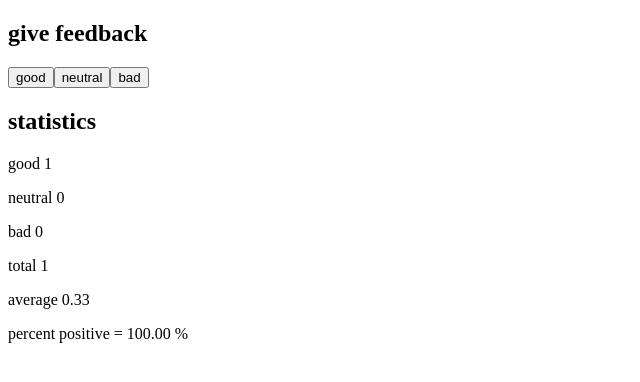
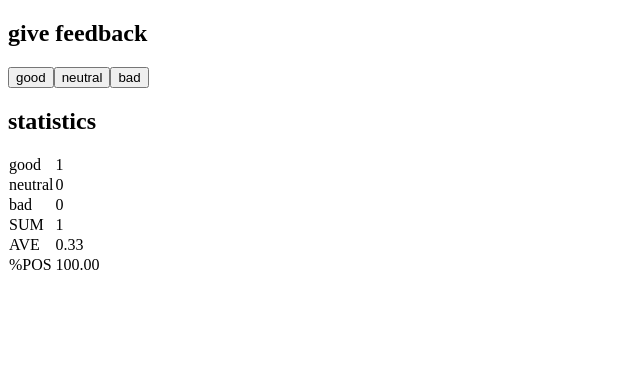
Before and after one commit to mpwdonnelly/FullStackOpen, a React (Create React App) app in the folder part01/unicafe/: page / in a window 1280 px wide. Both pictures are taken after a click on the button "good". Shown: the top 382 px of the page, without its empty margins (0-640 px from the left). Built offline with nearby package versions, Linux system fonts and the light colour scheme.

Commit message:
finishes unicafe exercise: step 6, adds table

```diff
--- a/part01/unicafe/src/App.js
+++ b/part01/unicafe/src/App.js
@@ -5,7 +5,10 @@ import { useState } from 'react'
 const StatisticLine = ({text, value}) => {
   return (
     <>
-      <p>{text} {value} </p>
+      <tr>
+        <td>{text}</td>
+        <td>{value}</td>
+      </tr>
     </>
   )
 }
@@ -26,9 +29,9 @@ const Statistics = ({ bad, neutral, good, total }) => {
       <StatisticLine text="good" value={good} />
       <StatisticLine text="neutral" value={neutral} />
       <StatisticLine text="bad" value={bad} />
-      <StatisticLine text="total" value={total} />
-      <p>average {((total / 3).toFixed(2))}</p>
-      <p>percent positive = { (total > 0) ? (((good/total)* 100).toFixed(2)) : '0.00'} %</p>
+      <StatisticLine text="SUM" value={total} />
+      <StatisticLine text="AVE" value={((total / 3).toFixed(2))} />
+      <StatisticLine text="%POS" value={ (total > 0) ? (((good/total)* 100).toFixed(2)) : '0.00'} />
     </>
   )
 }
```
